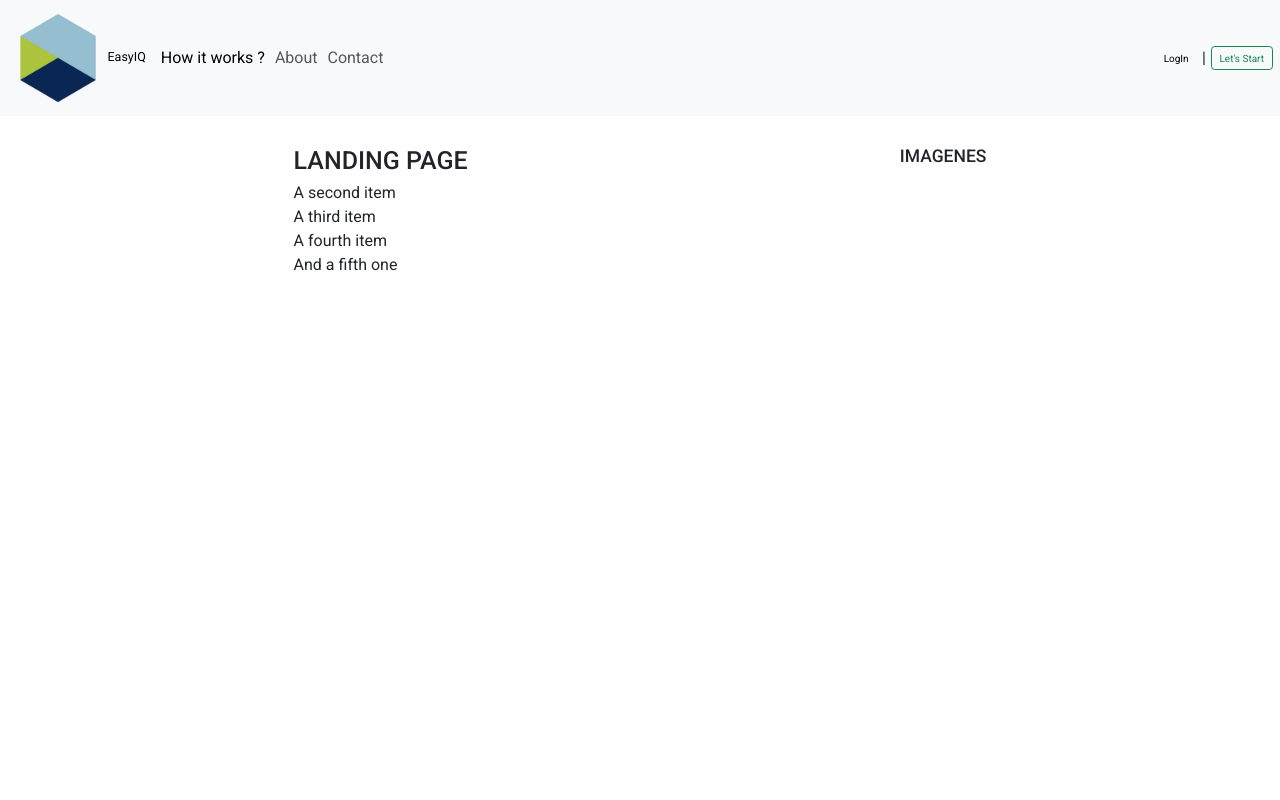
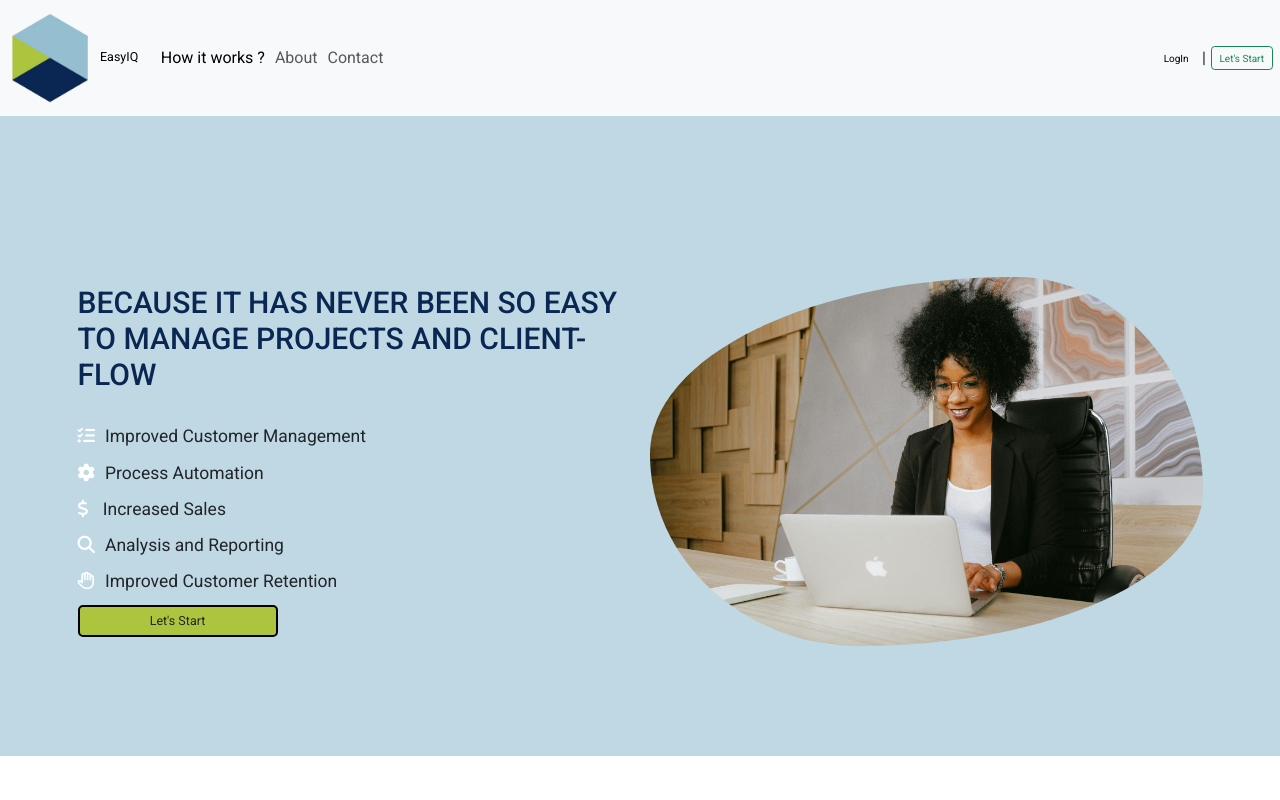
Before and after one commit to richard9106/Project_4_EasyIQ, a Django app: page / in a window 1280 px wide. Run offline with Django 3.2, Linux system fonts and the light colour scheme; some libraries are stand-ins or nearby versions.

Commit message:
Feat: adding images for index.html

```diff
--- a/landing_page/templates/index.html
+++ b/landing_page/templates/index.html
@@ -1,20 +1,24 @@
 {% extends 'base.html' %} {% load static %} {% block content %}
 
-<div class="container-fluid">
-  <div class="container d-flex justify-content-around mt-5 min-vh-75">
+<div class="container-fluid home-container ">
+  <div class="container home-content ">
     <div>
-      <h1>LANDING PAGE</h1>
+      <h1 class="title">Because it has never been so easy to manage projects and client-flow</h1>
 
-      <ul class="list-group">
-        <li class=""><i class="fa-light fa-hand"></i>A second item</li>
-        <li class=""><i class="fa-light fa-hand"></i>A third item</li>
-        <li class=""><i class="fa-light fa-hand"></i>A fourth item</li>
-        <li class=""><i class="fa-light fa-hand"></i>And a fifth one</li>
+      <ul class="list-group mt-5 fs-3">
+        <li class="mb-3 "><i class="fa-solid fa-list-check "></i>Improved Customer Management</li>
+        <li class="mb-3"><i class="fa-solid fa-gear "></i>Process Automation</li>
+        <li class="mb-3"><i class="fa-solid fa-dollar  "></i> Increased Sales</li>
+        <li class="mb-3"><i class="fa-solid fa-magnifying-glass "></i>Analysis and Reporting</li>
+        <li class="mb-3"><i class="fa-regular fa-hand "></i>Improved Customer Retention</li>
       </ul>
+
+      <button class="btn btn-lg signup-button ">Let's Start</button>
     </div>
 
     <div>
-      <h3>IMAGENES</h3>
+      <!-- <img src="{% static 'images/fondo1.jpg' %}" class="hero-image" alt=" Assistant "> -->
+      <img src="{% static 'images/fondo2.jpg' %}" class="hero-image" alt=" Freelancer ">
     </div>
   </div>
 </div>
--- a/static/css/base.css
+++ b/static/css/base.css
@@ -1,5 +1,8 @@
 :root{
   --bgcolorone : #dee4f0;
+  --colortitle: #0A2753;
+  --colorbase1: #95BED0;
+  --colorbase2:#ADC43E;
 }
 
 /*This code make 1rem equal to 10px*/
@@ -26,6 +29,10 @@ img {
   width: 100%;
   height: 100%;
 }
+button{
+  font-size: 2rem;
+
+}
 
 #logo {
   width: 100px;
--- a/static/css/index.css
+++ b/static/css/index.css
@@ -0,0 +1,42 @@
+/*globals__________*/
+
+i{
+    color:white;
+    padding-right: 10px;
+}
+.signup-button{
+    background-color: var(--colorbase2);
+    border: solid 2px black;
+    width: 200px;
+}
+.signup-button:hover{
+    background-color: white;
+    color: var(--colortitle);
+    border: solid 2px black;
+}
+/*End globals*/
+
+.home-container{
+
+    background-color:rgba(149, 190, 208, .6) ;
+}
+.home-content{
+    padding-top: 50px;
+    min-height: 80vh;
+    display: flex;
+    justify-content: space-between;
+    align-items: center;
+}
+.home-content > div{
+    flex: 0 0 calc(50% - 1rem);
+}
+.title{
+    text-transform: uppercase;
+    font-size: 3rem;
+    color: var(--colortitle);
+}
+
+.hero-image{
+    border-radius: 66% 34% 62% 38% / 48% 58% 42% 52%  ;
+
+}
--- a/templates/base.html
+++ b/templates/base.html
@@ -18,6 +18,8 @@
       rel="stylesheet"
       href="https://cdnjs.cloudflare.com/ajax/libs/font-awesome/5.15.3/css/all.min.css"
     />
+    <!-- fontawesome script  -->
+    <script src="https://kit.fontawesome.com/338579d9e0.js" crossorigin="anonymous"></script>
     <!-- Bootstrap CSS -->
     <link
       href="https://cdn.jsdelivr.net/npm/bootstrap@5.3.3/dist/css/bootstrap.min.css"
@@ -25,13 +27,15 @@
     />
     <!-- custom css -->
     <link rel="stylesheet" href="{% static 'css/base.css' %}" />
+    <link rel="stylesheet" href="{% static 'css/index.css' %}" />
 
     <title>My EasyIQ</title>
   </head>
   <body>
     <nav class="navbar navbar-expand-lg bg-body-tertiary">
-      <div class="container-fluid">
-        <a class="navbar-brand" href="#"><img src="{% static 'images/logo2.png' %}" alt="EasyIQ logo" id="logo"><span>EasyIQ</span></a>
+      <a class="navbar-brand" href="#"><img src="{% static 'images/logo2.png' %}" alt="EasyIQ logo" id="logo"><span>EasyIQ</span></a>
+      <div class="container">
+
         <button class="navbar-toggler" type="button" data-bs-toggle="collapse" data-bs-target="#navbarSupportedContent" aria-controls="navbarSupportedContent" aria-expanded="false" aria-label="Toggle navigation">
           <span class="navbar-toggler-icon"></span>
         </button>
@@ -48,9 +52,9 @@
             </li>
           </ul>
 
-          <button class="btn btn-light" type="submit">LogIn</button>
+          <a href="#" class="btn btn-light" type="submit">LogIn</a>
           <span class="mx-2">|</span>
-          <button class="btn btn-outline-success " type="submit">Let's Start</button>
+          <a href="#" class="btn btn-outline-success " type="submit">Let's Start</a>
 
         </div>
       </div>
@@ -68,5 +72,7 @@
       integrity="sha384-gtEjrD/SeCtmISkJkNUaaKMoLD0//ElJ19smozuHV6z3Iehds+3Ulb9Bn9Plx0x4"
       crossorigin="anonymous"
     ></script>
+
+
   </body>
 </html>
```
Also changed, not shown: static/images/1.png (added), static/images/2.png (added), static/images/3.png (added), static/images/4.png (added), static/images/fondo1.jpg (added), static/images/fondo2.jpg (added).
